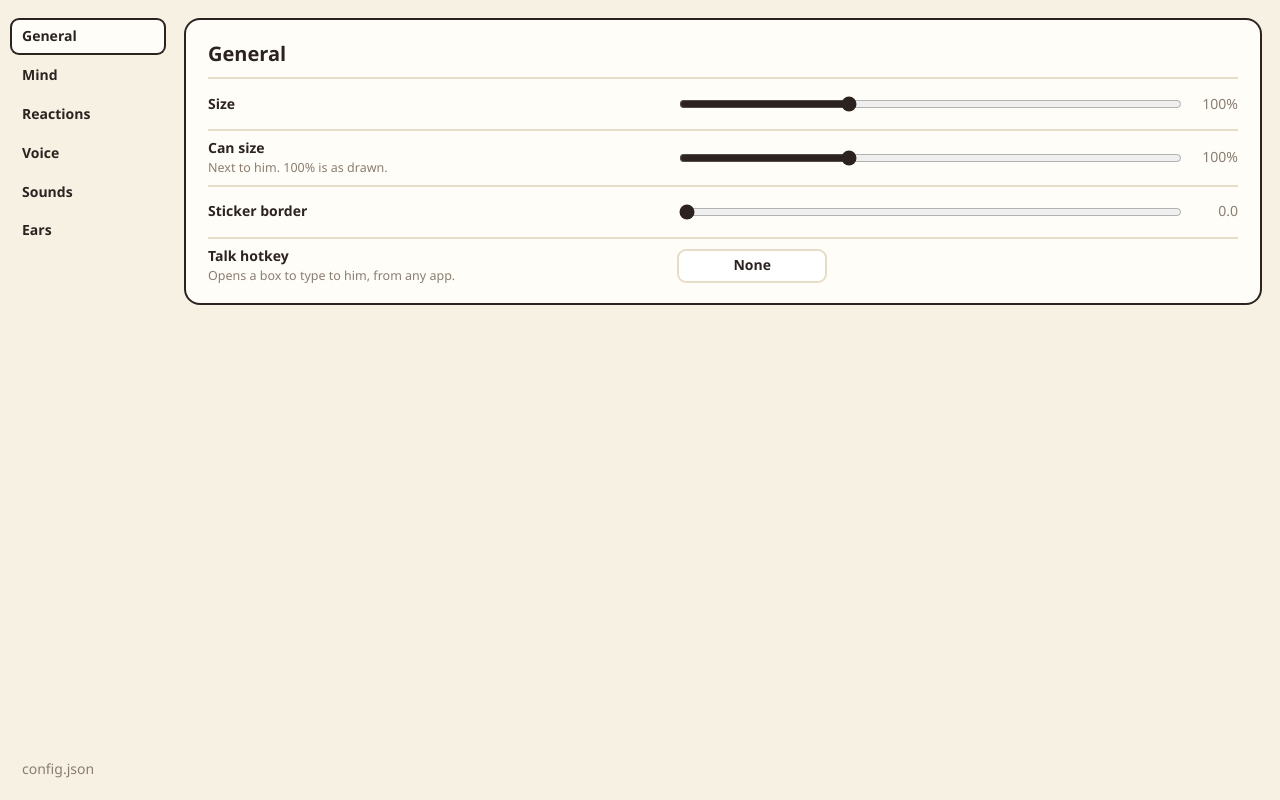
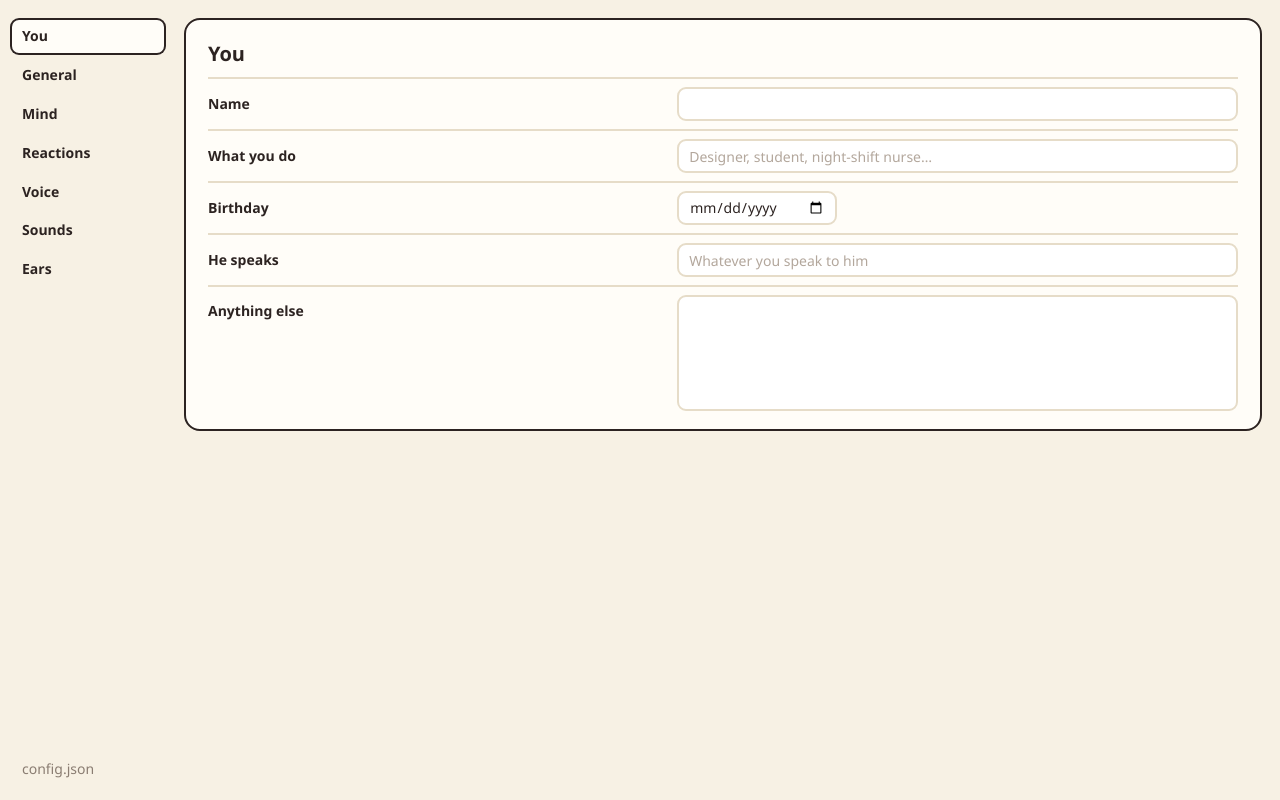
Before and after one commit to tobibodamer/pesto, a website built with Vite: page settings.html in a window 1280 px wide. Built offline with nearby package versions, Linux system fonts and the light colour scheme.

Commit message:
Tell him who he lives with
A You tab in the settings holds the person's name, what they do, their
birthday, the language he speaks and free notes. All of it goes into the
persona prompt as its own section. With no name set he asks once when spoken
to and points to the settings.

Co-Authored-By: Claude Fable 5.2 <noreply@anthropic.com>

```diff
--- a/settings.html
+++ b/settings.html
@@ -173,6 +173,8 @@
       input[type="text"],
       input[type="password"],
       input[type="number"],
+      input[type="date"],
+      textarea,
       select {
         flex: 1;
         min-width: 0;
@@ -188,10 +190,27 @@
       input[type="number"] {
         flex: 0 0 96px;
       }
-      input::placeholder {
+      input[type="date"] {
+        flex: 0 0 160px;
+      }
+      textarea {
+        height: auto;
+        padding: 7px 10px;
+        line-height: 1.4;
+        resize: none;
+      }
+      .row:has(textarea) {
+        align-items: start;
+      }
+      .row:has(textarea) .label {
+        padding-top: 7px;
+      }
+      input::placeholder,
+      textarea::placeholder {
         color: var(--faint);
       }
       input:focus,
+      textarea:focus,
       select:focus {
         border-color: var(--ink);
       }
--- a/src/brain/mind.ts
+++ b/src/brain/mind.ts
@@ -146,7 +146,7 @@ export class Mind {
       },
     });
     const messages: Message[] = [
-      { role: "system", content: personaPrompt({ audioTags: voice.audible && /_v[34]/.test(config.voice.model), tools: !this.toolless }) },
+      { role: "system", content: personaPrompt({ audioTags: voice.audible && /_v[34]/.test(config.voice.model), tools: !this.toolless, you: config.you, today: new Date(journal.now()) }) },
       ...this.turns.flatMap((t): Message[] => [
         { role: "user", content: t.user },
         { role: "assistant", content: t.assistant },
--- a/src/config.ts
+++ b/src/config.ts
@@ -6,6 +6,18 @@ import { invoke } from "@tauri-apps/api/core";
  * DEFAULTS, so the file only needs the keys someone wants to change.
  */
 export interface Config {
+  /** The person he lives with. All of it is told to the mind. */
+  you: {
+    name: string;
+    /** Their work, studies or whatever fills their days. */
+    occupation: string;
+    /** "YYYY-MM-DD", or empty. */
+    birthday: string;
+    /** The language he speaks. Empty follows whatever they speak to him. */
+    language: string;
+    /** Anything else he should know, in their own words. */
+    notes: string;
+  };
   /** The big model that speaks and plans. Any OpenAI-compatible chat endpoint. */
   mind: {
     baseUrl: string;
@@ -94,6 +106,7 @@ export interface Config {
 }
 
 export const DEFAULTS: Config = {
+  you: { name: "", occupation: "", birthday: "", language: "", notes: "" },
   mind: { baseUrl: "", apiKey: "", model: "", temperature: 0.9, reasoningEffort: "low", quietSeconds: 240 },
   decider: { enabled: true, baseUrl: "http://triton:11434", model: "d1:2b-q8_0", speakAbove: 0.72 },
   voice: { provider: "none", apiKey: "", voiceId: "", model: "eleven_v4_turbo", stability: 0.35, volume: 0.9, captions: false, muted: false, width: 0.3 },
--- a/src/settings.ts
+++ b/src/settings.ts
@@ -17,7 +17,8 @@ type Field = Leaf | Group;
 type Leaf = Base &
   (
     | { kind: "switch"; key: Path; invert?: boolean }
-    | { kind: "text"; key: Path; placeholder?: string; secret?: boolean; suggest?: string[] }
+    | { kind: "text"; key: Path; placeholder?: string; secret?: boolean; suggest?: string[]; /** Makes it a box of this many lines. */ lines?: number }
+    | { kind: "date"; key: Path }
     | { kind: "select"; key: Path; options: [value: string, label: string][] }
     | { kind: "number"; key: Path; min: number; max: number; unit: string }
     | {
@@ -51,6 +52,23 @@ const transcribes = (c: Config) => c.hear.provider === "elevenlabs";
 const replies = (c: Config) => c.hear.followUp > 0;
 
 const SECTIONS: Section[] = [
+  {
+    id: "you",
+    title: "You",
+    fields: [
+      { kind: "text", key: "you.name", label: "Name" },
+      { kind: "text", key: "you.occupation", label: "What you do", placeholder: "Designer, student, night-shift nurse…" },
+      { kind: "date", key: "you.birthday", label: "Birthday" },
+      {
+        kind: "text",
+        key: "you.language",
+        label: "He speaks",
+        placeholder: "Whatever you speak to him",
+        suggest: ["English", "Deutsch", "Français", "Español", "Italiano", "Nederlands", "Polski", "Português", "日本語"],
+      },
+      { kind: "text", key: "you.notes", label: "Anything else", lines: 5 },
+    ],
+  },
   {
     id: "general",
     title: "General",
@@ -242,14 +260,16 @@ function control(field: Leaf, id: string): HTMLElement {
       return el("div", { className: "control" }, input);
     }
     case "text": {
-      const input = el("input", { type: field.secret ? "password" : "text", id, placeholder: field.placeholder ?? "", spellcheck: false, autocomplete: "off" });
+      const input = field.lines
+        ? el("textarea", { id, rows: field.lines, maxLength: 800, placeholder: field.placeholder ?? "", spellcheck: false })
+        : el("input", { type: field.secret ? "password" : "text", id, placeholder: field.placeholder ?? "", spellcheck: false, autocomplete: "off" });
       const box = el("div", { className: "control" }, input);
       if (field.suggest) {
         const list = el("datalist", { id: `${id}-list` }, ...field.suggest.map((v) => el("option", { value: v })));
         input.setAttribute("list", list.id);
         box.append(list);
       }
-      if (field.secret) box.append(revealer(input));
+      if (field.secret && input instanceof HTMLInputElement) box.append(revealer(input));
       let timer = 0;
       const commit = () => {
         clearTimeout(timer);
@@ -265,6 +285,14 @@ function control(field: Leaf, id: string): HTMLElement {
         if (document.activeElement !== input) input.value = String(read(field.key));
       });
       return box;
+    }
+    case "date": {
+      const input = el("input", { type: "date", id });
+      input.addEventListener("change", () => write(field.key, input.value));
+      syncs.push(() => {
+        if (document.activeElement !== input) input.value = String(read(field.key));
+      });
+      return el("div", { className: "control" }, input);
     }
     case "select": {
       const select = el("select", { id }, ...field.options.map(([value, label]) => el("option", { value }, label)));
```
Also changed, not shown: PROGRESS.md (+1 -0 lines), src/brain/persona.ts (+22 -2 lines), 1 other file.
